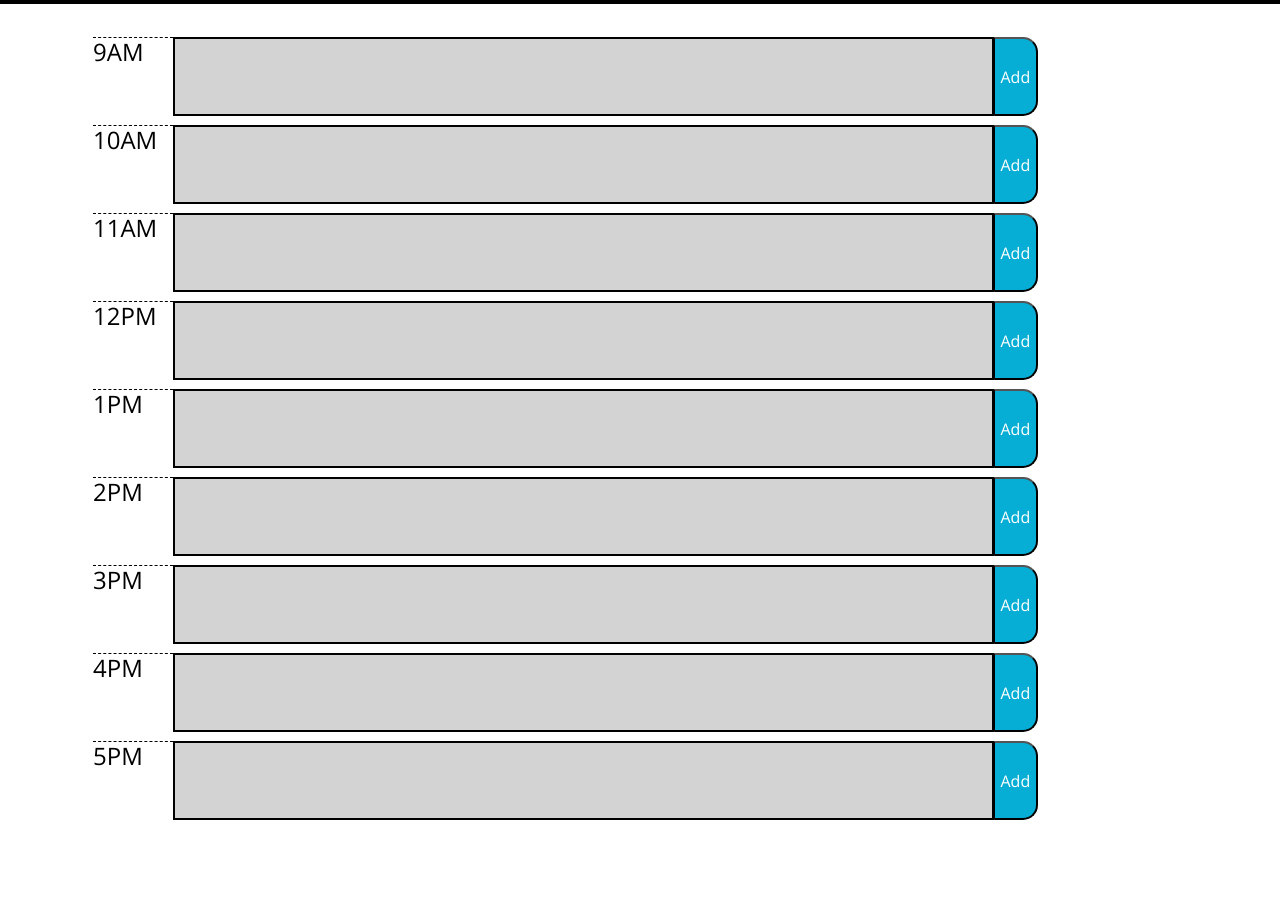
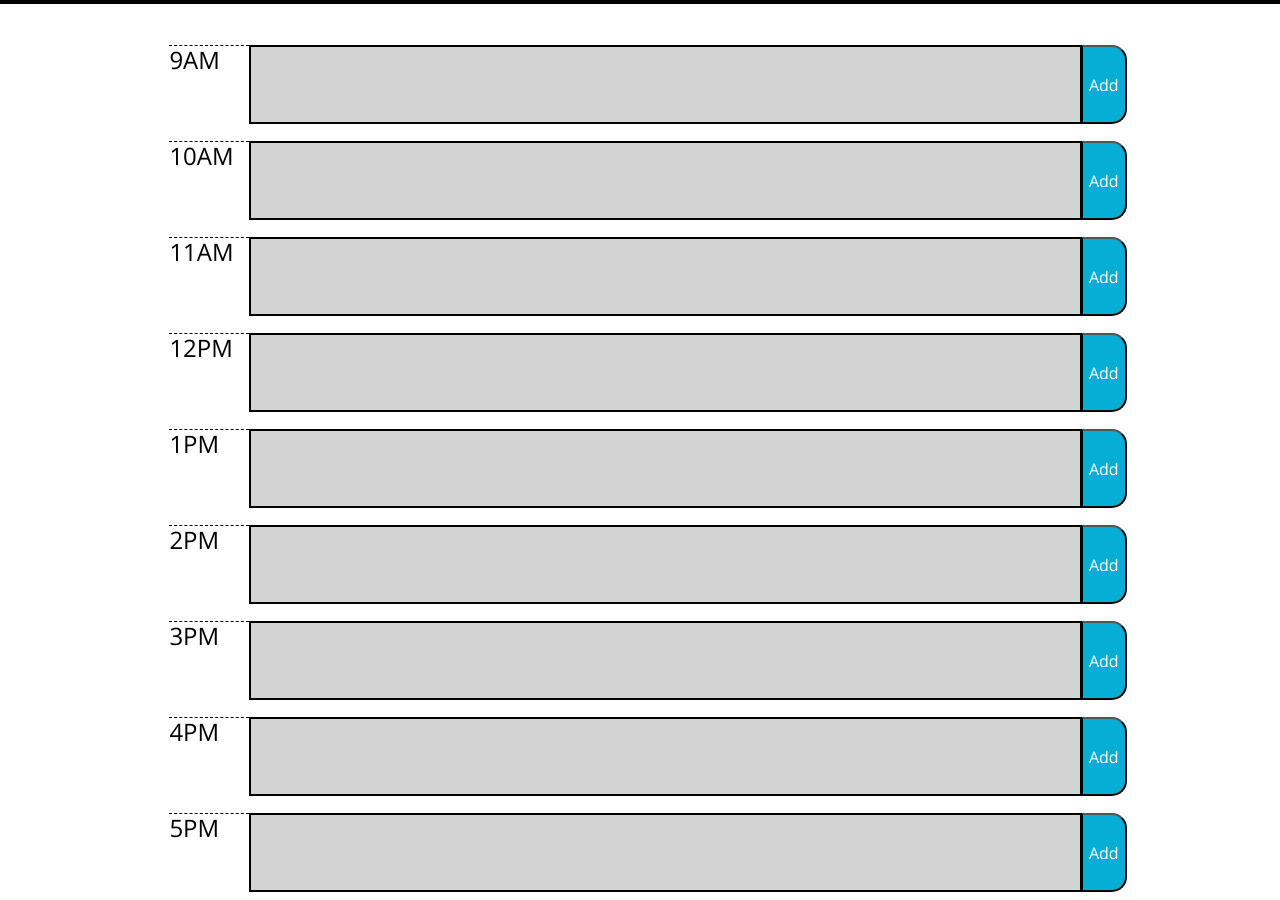
Before and after one commit to fyerra1/Day_Planner, a plain HTML site: page index.html in a window 1280 px wide. Shown: the part 300-1200 px from the top of the page. Before the commit the page ends 1128 px from the top, so only its background shows below. Drawn offline with nearby package versions, Linux system fonts and the light colour scheme.

Commit message:
modified positioning of web content using html & css, rearranged structure of js

```diff
--- a/Assets/script.js
+++ b/Assets/script.js
@@ -13,6 +13,7 @@ function captureInput(e) {
   var name = init.children[1].id;
   console.log(name);
   localStorage.setItem(name, userInput)
+
 }
 
 var timeBlocks = $(".description").toArray();
@@ -30,17 +31,19 @@ function renderStoredInput() {
     console.log(matchBlock);
     console.log(textBlocks);
     textBlocks.textContent = savedInputs;
+
 }
 }
 
-function colorBlocking() {
+function colorBlocking(e) {
 var hour = moment().hour();
 var startHour = 9
 var block = $(".textarea")
 console.log(hour);
 console.log(timeBlocks[0].id);
 
-for (var i = 0; i < 9; i++){
+
+for (var i = 0; i < timeBlocks.length; i++){
   console.log(plannerHour);
   var plannerHour = startHour + i
   if (hour > plannerHour) {
@@ -50,5 +53,5 @@ for (var i = 0; i < 9; i++){
 }
 }
 
+renderStoredInput();
 colorBlocking();
-renderStoredInput();
--- a/Assets/style.css
+++ b/Assets/style.css
@@ -34,6 +34,7 @@ textarea {
 .row {
   white-space: pre-wrap;
   height: 80px;
+  width: 100%;
   border-top: 1px solid white;
   margin: .5rem;
 }
--- a/index.html
+++ b/index.html
@@ -28,49 +28,49 @@
       <p class="lead">A simple calendar app for scheduling your work day</p>
       <p id="currentDay" class="lead"></p>
     </header>
-    <div class="container">
+    <div class="container d-flex flex-column">
       <!-- Timeblocks go here -->
-      <div class="row">
+      <div class="row justify-content-center">
           <h4 class="hour">9AM</h4>
           <textarea type="text" class="description textarea col-7 col-md-8 col-xl-9" id="nine"></textarea>
-          <button class="saveBtn" type="button">Add</button>
+          <button class="saveBtn" type="button" id="nine">Add</button>
       </div>
-      <div class="row">
+      <div class="row justify-content-center">
           <h4 class="hour">10AM</h4>
           <textarea type="text" class="description textarea col-7 col-md-8 col-xl-9" id="ten"></textarea>
           <button class="saveBtn" type="button">Add</button>
       </div>
-      <div class="row">
+      <div class="row justify-content-center">
           <h4 class="hour">11AM</h4>
           <textarea type="text" class="description textarea col-7 col-md-8 col-xl-9" id="eleven"></textarea>
           <button class="saveBtn" type="button">Add</button>
       </div>
-      <div class="row">
+      <div class="row justify-content-center">
           <h4 class="hour">12PM</h4>
           <textarea type="text" class="description textarea col-7 col-md-8 col-xl-9" id="twelve"></textarea>
           <button class="saveBtn" type="button">Add</button>
       </div>
-      <div class="row">
+      <div class="row justify-content-center">
           <h4 class="hour">1PM</h4>
           <textarea type="text" class="description textarea col-7 col-md-8 col-xl-9" id="thirteen"></textarea>
           <button class="saveBtn" type="button">Add</button>
       </div>
-      <div class="row">
+      <div class="row justify-content-center">
           <h4 class="hour">2PM</h4>
           <textarea type="text" class="description textarea col-7 col-md-8 col-xl-9" id="fourteen"></textarea>
           <button class="saveBtn" type="button">Add</button>
       </div>
-      <div class="row">
+      <div class="row justify-content-center">
           <h4 class="hour">3PM</h4>
           <textarea type="text" class="description textarea col-7 col-md-8 col-xl-9" id="fifteen"></textarea>
           <button class="saveBtn" type="button">Add</button>
       </div>
-      <div class="row">
+      <div class="row justify-content-center">
           <h4 class="hour">4PM</h4>
           <textarea type="text" class="description textarea col-7 col-md-8 col-xl-9" id="sixteen"></textarea>
           <button class="saveBtn" type="button">Add</button>
       </div>
-      <div class="row">
+      <div class="row justify-content-center">
         <h4 class="hour">5PM</h4>
         <textarea type="text" class="description textarea col-7 col-md-8 col-xl-9" id="seventeen"></textarea>
         <button class="saveBtn" type="button">Add</button>
```
